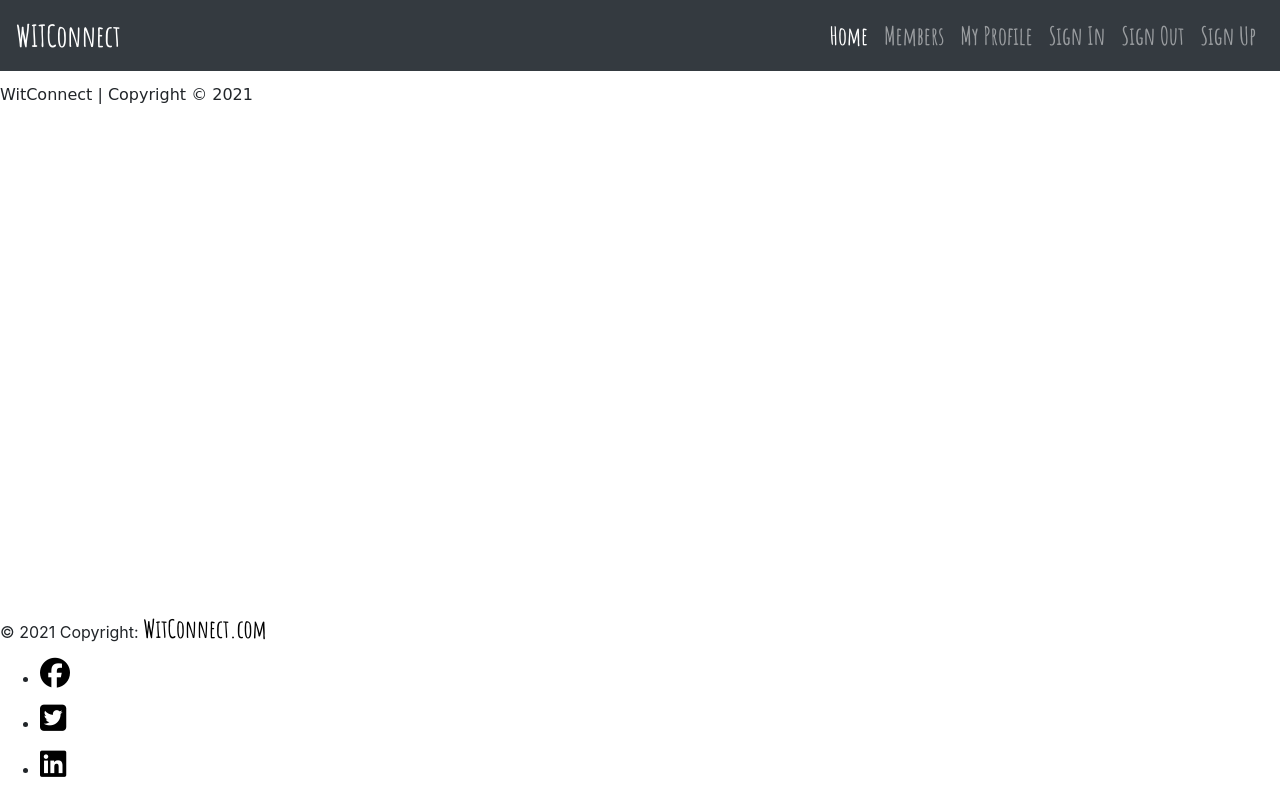
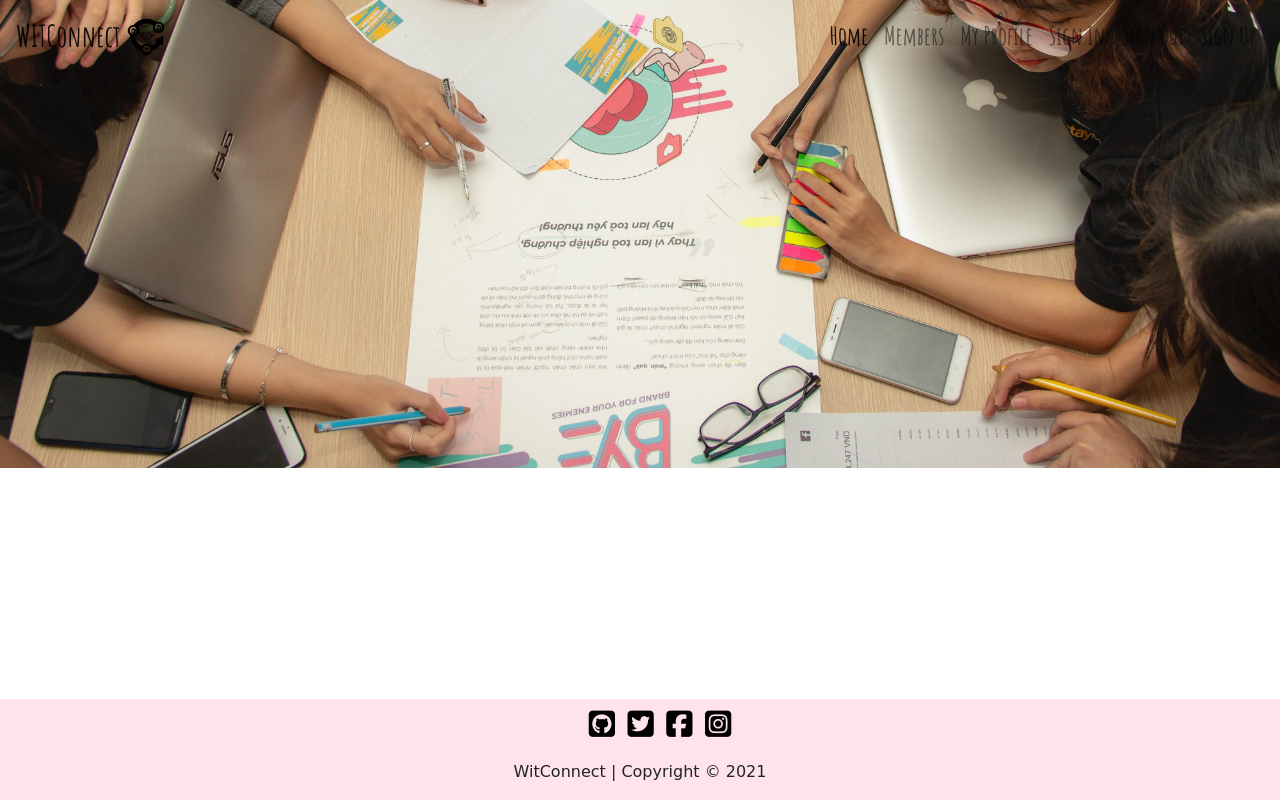
Before and after one commit to aineon/women-in-tech, a Flask app: page /members in a window 1280 px wide. Run offline with Flask 2, Linux system fonts and the light colour scheme; data that the repository does not hold is empty; some libraries are stand-ins or nearby versions; some web fonts are replaced.

Commit message:
Updated links throughout pages

```diff
--- a/requirements.txt
+++ b/requirements.txt
@@ -1,7 +1,11 @@
+bidict==0.21.2
 click==7.1.2
 dnspython==2.1.0
 Flask==1.1.2
 Flask-PyMongo==2.3.0
+Flask-SocketIO==5.0.1
 itsdangerous==1.1.0
 pymongo==3.11.4
+python-engineio==4.1.0
+python-socketio==5.2.1
 Werkzeug==1.0.1
--- a/static/css/style.css
+++ b/static/css/style.css
@@ -6,6 +6,16 @@
 */
 @import url('https://fonts.googleapis.com/css2?family=Amatic+SC:wght@400;700&family=Crafty+Girls&display=swap');
 /*--General--*/
+body {
+    font-family: "Laila", sans-serif;
+    background: url(../images/collaborate.jpg) no-repeat center center;
+    background-size: cover;
+  }
+
+  h1 {
+    margin: 25px auto;
+    text-align: center;
+  }
 p{
    font-family: 'Crafty Girls', cursive;
 }
@@ -18,6 +28,7 @@ p{
     background-color: #f64a8a;
 }
 /*--Navigation bar--*/
+
 nav .bg-color-navbar{
     background-color: #ffe3ec;
 }
@@ -38,6 +49,13 @@ a{
 a:hover{
     color: #f64a8a;
 }
+
+/*--HomePage cards--*/
+.card-deck {
+    justify-content: flex-end;
+    align-items: flex-end;
+}
+
 /*--Members cards--*/
 .card{
     box-shadow: 2px 8px 8px 2px grey;
--- a/templates/base.html
+++ b/templates/base.html
@@ -20,33 +20,36 @@
 <body>
 
   <header>
-    <nav class="navbar navbar-expand-lg navbar-dark bg-dark">
+    <nav class="navbar navbar-expand-lg navbar-light bg-color-navbar">
+        <a class="navbar-brand" href="">WITConnect
+            <img src="static/images/Logo-WitConnect.png" alt="WitConnect Logo" title="WitConnect Logo" width="40" height="40" class="d-inline-block">
+        </a>
         <button class="navbar-toggler" type="button" data-toggle="collapse" data-target="#mainNav"
         aria-controls="mainNav" aria-expanded="false" aria-label="Toggle navigation">
         <span><i class="fas fa-bars"></i></span>
         </button>
         <div class="collapse navbar-collapse" id="mainNav">
-        <a class="navbar-brand" href="index.html">WITConnect</a>
         <ul class="navbar-nav ml-auto mt-2 mt-lg-0">
           <li class="nav-item active">
-            <a class="nav-link" href="index.html">Home <span class="sr-only">(current)</span></a>
+            <a class="nav-link" href="{{ url_for('index') }}">Home <span class="sr-only">(current)</span></a>
           </li>
           <li class="nav-item">
-            <a class="nav-link" href="members.html">Members</a>
+            <a class="nav-link" href="{{ url_for('members') }}">Members</a>
           </li>
           <li class="nav-item">
-            <a class="nav-link" href="my-profile.html">My Profile</a>
+            <a class="nav-link" href="#">My Profile</a>
           </li>
           <li class="nav-item">
-            <a class="nav-link" href="sign-in.html">Sign In</a>
+            <a class="nav-link" href="{{ url_for('login') }}">Sign In</a>
           </li>
           <li class="nav-item">
-            <a class="nav-link" href="sign-out.html">Sign Out</a>
+            <a class="nav-link" href="#">Sign Out</a>
           </li>
           <li class="nav-item">
-            <a class="nav-link" href="signup.html">Sign Up</a>
+            <a class="nav-link" href="{{ url_for('register') }}">Sign Up</a>
           </li>
         </ul>
+      </div>
       </div>
     </nav>
   </header>
@@ -55,25 +58,35 @@
   {% block content %}
   {% endblock %}
   <!--Footer-->
-  <!-- Footer -->
   <footer>
-  <div class="footer-copyright">© 2021 Copyright:
-    <a href="index.html"> WitConnect.com</a>
-  </div>
-  <div class="social-container">
-    <ul>
-      <li class="social-icons">
-        <a href="https://www.facebook.com" target="_blank"><i class="fab fa-facebook"></i></a>
+    <div class="container-fluid footer-container">
+        <div class="row">
+          <!--Social media icons-->
+          <div class="col-12" id="social-col">
+            <ul class="social-media-links">
+                <li class="list-inline-item mx-1">
+                    <a href="https://github.com/aineon/women-in-tech" target="_blank" rel="noopener noreferrer" aria-label="GitHub icon">
+                        <i class="fab fa-github-square active"></i>
+                    </a>
                 </li>
-      <li class="social-icons">
-        <a href="https://www.twitter.com" target="_blank"><i class="fab fa-twitter-square"></i></a>
+                <li class="list-inline-item mx-1">
+                    <a href="https://www.twitter.com" target="_blank" rel="noopener noreferrer" aria-label="Twitter icon">
+                        <i class="fab fa-twitter-square active"></i>
+                    </a>
                 </li>
-      <li class="social-icons">
-        <a href="https://www.instagram.com" target="_blank"><i class="fab fa-linkedin"></i></a>
+                <li class="list-inline-item mx-1">
+                    <a href="https://www.facebook.com" target="_blank" rel="noopener noreferrer" aria-label="Facebook icon">
+                        <i class="fab fa-facebook-square active"></i>
+                    </a>
+                </li>
+                <li class="list-inline-item mx-1">
+                    <a href="https://www.instagram.com" target="_blank" rel="noopener noreferrer" aria-label="Instagram icon">
+                        <i class="fab fa-instagram-square active"></i>
+                    </a>
                 </li>
             </ul>
           </div>
-</footer>
+        </div>
         <!--Copyright-->
         <div class= row>
           <div class="col-12" id="copyright-col">
```
Also changed, not shown: templates/index.html (+58 -54 lines). Lines whose indentation alone changed are shown as unchanged.
